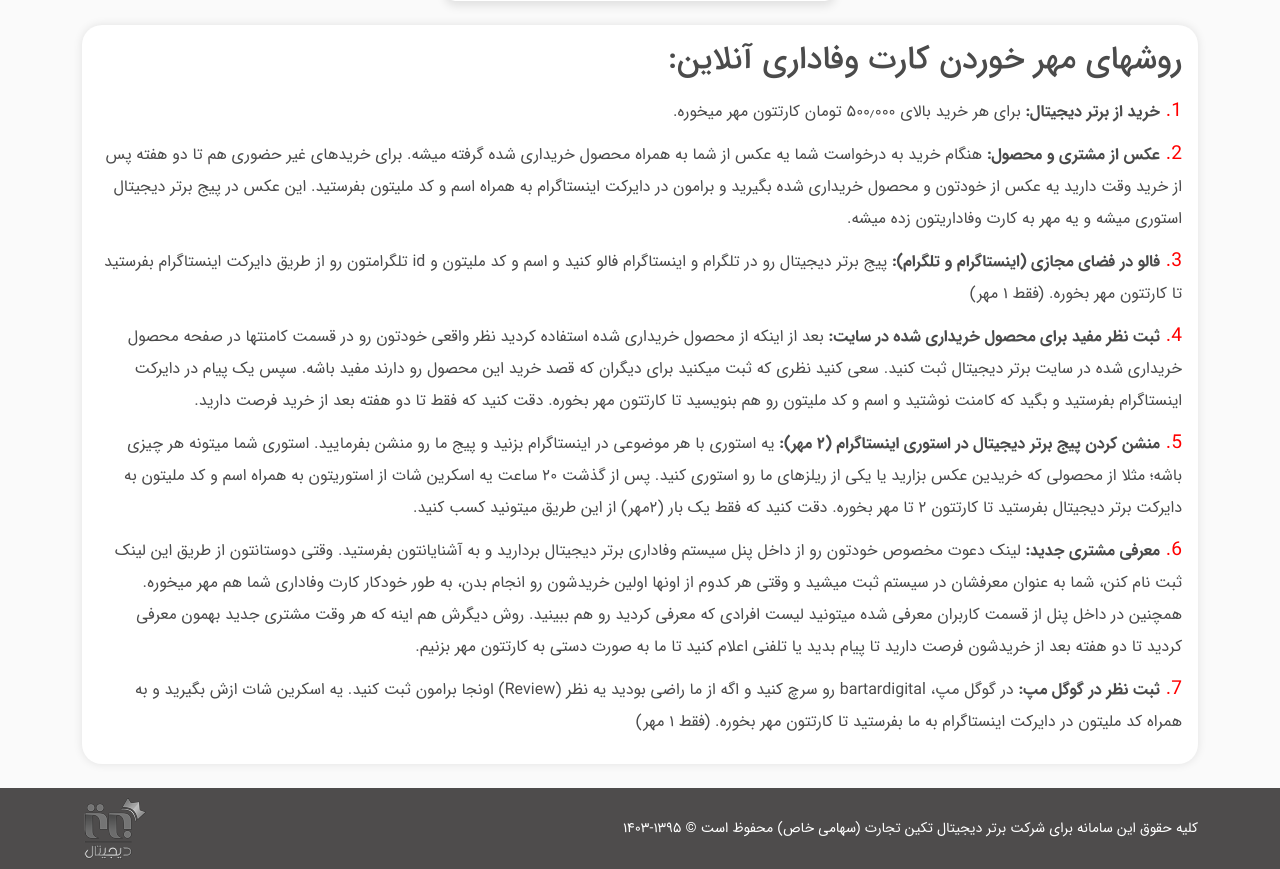
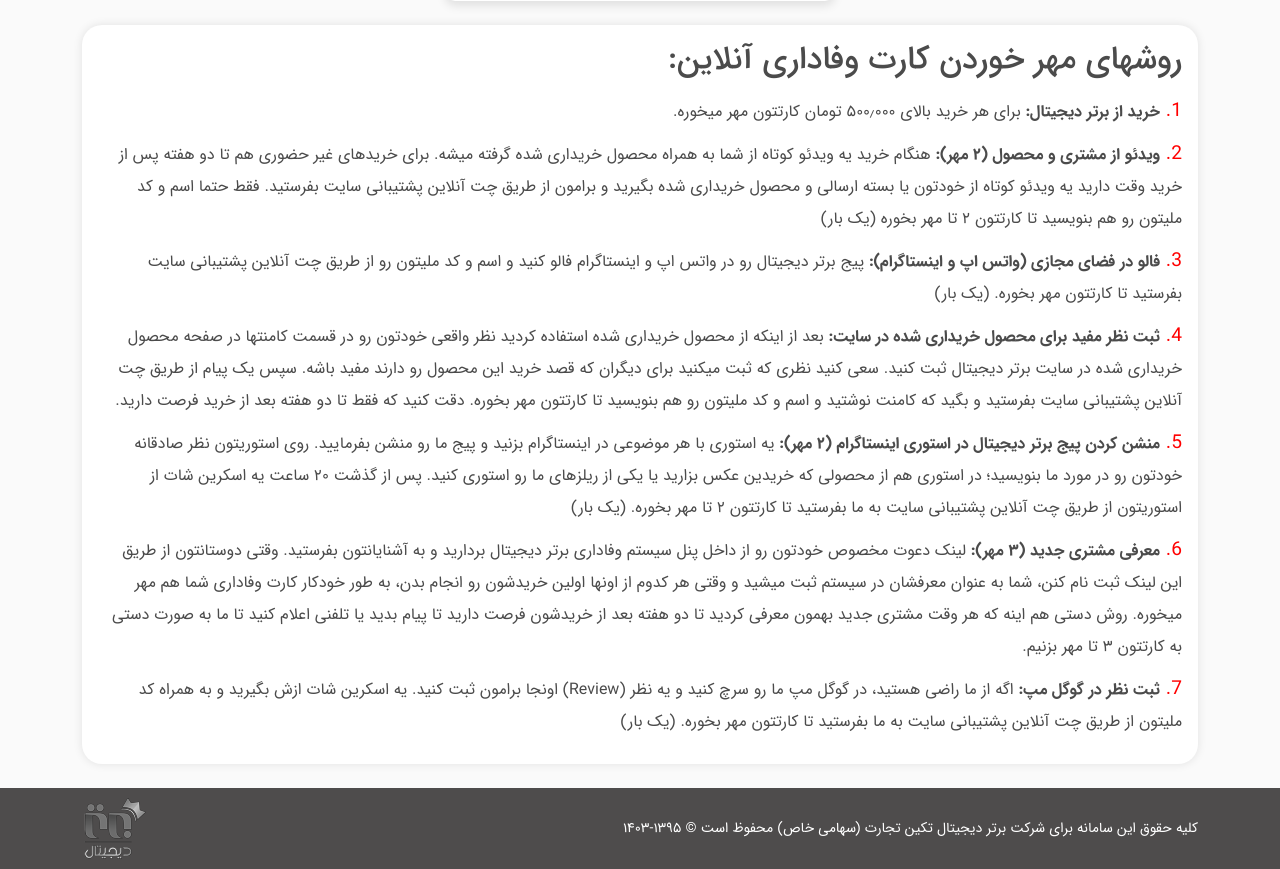
Before and after one commit to sakhoshdel/vafadari, a Django app: page / in a window 1280 px wide. Shown: the part 565-1434 px from the top of the page. Run offline with Django 4.2, Linux system fonts and the light colour scheme; data that the repository does not hold is empty; parts of the project's set-up code (start-up, migrations or seed data) failed here and were passed over; some libraries are stand-ins or nearby versions.

Commit message:
Update login.html
دلایل مهر زنی کارت وفاداری به روز شد

```diff
--- a/templates/account/login.html
+++ b/templates/account/login.html
@@ -172,17 +172,17 @@
     					<li>
     						<strong>خرید از برتر دیجیتال:</strong> برای هر خرید بالای ۵۰۰٫۰۰۰ تومان کارتتون مهر میخوره.
     					</li>
-    					<li><strong>عکس از مشتری و محصول:</strong> هنگام خرید به درخواست شما یه عکس از شما به همراه محصول خریداری شده گرفته میشه. برای خریدهای غیر حضوری هم تا دو هفته پس از خرید وقت دارید یه عکس از خودتون و محصول خریداری شده بگیرید و برامون در دایرکت اینستاگرام به همراه اسم و کد ملیتون بفرستید. این عکس در پیج برتر دیجیتال استوری میشه و یه مهر به کارت وفاداریتون زده میشه.</li>
+    					<li><strong>ویدئو از مشتری و محصول (۲ مهر):</strong> هنگام خرید یه ویدئو کوتاه از شما به همراه محصول خریداری شده گرفته میشه. برای خریدهای غیر حضوری هم تا دو هفته پس از خرید وقت دارید یه ویدئو کوتاه از خودتون یا بسته ارسالی و محصول خریداری شده بگیرید و برامون از طریق چت آنلاین پشتیبانی سایت بفرستید. فقط حتما اسم و کد ملیتون رو هم بنویسید تا کارتتون ۲ تا مهر بخوره (یک بار)</li>
 
-    					<li><strong>فالو در فضای مجازی (اینستاگرام و تلگرام):</strong> پیج برتر دیجیتال رو در تلگرام و اینستاگرام فالو کنید و اسم و کد ملیتون و id تلگرامتون رو از طریق دایرکت اینستاگرام بفرستید تا کارتتون مهر بخوره. (فقط ۱ مهر)</li>
+                    			<li><strong>فالو در فضای مجازی (واتس اپ و اینستاگرام):</strong> پیج برتر دیجیتال رو در واتس اپ و اینستاگرام فالو کنید و اسم و کد ملیتون رو از طریق چت آنلاین پشتیبانی سایت بفرستید تا کارتتون مهر بخوره. (یک بار)</li>
 
-    					<li><strong>ثبت نظر مفید برای محصول خریداری شده در سایت:</strong> بعد از اینکه از محصول خریداری شده استفاده کردید نظر واقعی خودتون رو در قسمت کامنتها در صفحه محصول خریداری شده در سایت برتر دیجیتال ثبت کنید. سعی کنید نظری که ثبت میکنید برای دیگران که قصد خرید این محصول رو دارند مفید باشه. سپس یک پیام در دایرکت اینستاگرام بفرستید و بگید که کامنت نوشتید و اسم و کد ملیتون رو هم بنویسید تا کارتتون مهر بخوره. دقت کنید که فقط تا دو هفته بعد از خرید فرصت دارید.</li>
+                    			<li><strong>ثبت نظر مفید برای محصول خریداری شده در سایت:</strong> بعد از اینکه از محصول خریداری شده استفاده کردید نظر واقعی خودتون رو در قسمت کامنتها در صفحه محصول خریداری شده در سایت برتر دیجیتال ثبت کنید. سعی کنید نظری که ثبت میکنید برای دیگران که قصد خرید این محصول رو دارند مفید باشه. سپس یک پیام از طریق چت آنلاین پشتیبانی سایت بفرستید و بگید که کامنت نوشتید و اسم و کد ملیتون رو هم بنویسید تا کارتتون مهر بخوره. دقت کنید که فقط تا دو هفته بعد از خرید فرصت دارید.</li>
 
-    					<li><strong>منشن کردن پیج برتر دیجیتال در استوری اینستاگرام (۲ مهر):</strong> یه استوری با هر موضوعی در اینستاگرام بزنید و پیج ما رو منشن بفرمایید. استوری شما میتونه هر چیزی باشه؛ مثلا از محصولی که خریدین عکس بزارید یا یکی از ریلزهای ما رو استوری کنید. پس از گذشت ۲۰ ساعت یه اسکرین شات از استوریتون به همراه اسم و کد ملیتون به دایرکت برتر دیجیتال بفرستید تا کارتتون ۲ تا مهر بخوره. دقت کنید که فقط یک بار (۲مهر) از این طریق میتونید کسب کنید.</li>
+                    			<li><strong>منشن کردن پیج برتر دیجیتال در استوری اینستاگرام (۲ مهر):</strong> یه استوری با هر موضوعی در اینستاگرام بزنید و پیج ما رو منشن بفرمایید. روی استوریتون نظر صادقانه خودتون رو در مورد ما بنویسید؛ در استوری هم از محصولی که خریدین عکس بزارید یا یکی از ریلزهای ما رو استوری کنید. پس از گذشت ۲۰ ساعت یه اسکرین شات از استوریتون از طریق چت آنلاین پشتیبانی سایت به ما بفرستید تا کارتتون ۲ تا مهر بخوره. (یک بار)</li>
 
-    					<li><strong>معرفی مشتری جدید:</strong> لینک دعوت مخصوص خودتون رو از داخل پنل سیستم وفاداری برتر دیجیتال بردارید و به آشنایانتون بفرستید. وقتی دوستانتون از طریق این لینک ثبت نام کنن، شما به عنوان معرفشان در سیستم ثبت میشید و وقتی هر کدوم از اونها اولین خریدشون رو انجام بدن، به طور خودکار کارت وفاداری شما هم مهر میخوره. همچنین در داخل پنل از قسمت کاربران معرفی شده میتونید لیست افرادی که معرفی کردید رو هم ببینید. روش دیگرش هم اینه که هر وقت مشتری جدید بهمون معرفی کردید تا دو هفته بعد از خریدشون فرصت دارید تا پیام بدید یا تلفنی اعلام کنید تا ما به صورت دستی به کارتتون مهر بزنیم.</li>
+                    			<li><strong>معرفی مشتری جدید (۳ مهر):</strong> لینک دعوت مخصوص خودتون رو از داخل پنل سیستم وفاداری برتر دیجیتال بردارید و به آشنایانتون بفرستید. وقتی دوستانتون از طریق این لینک ثبت نام کنن، شما به عنوان معرفشان در سیستم ثبت میشید و وقتی هر کدوم از اونها اولین خریدشون رو انجام بدن، به طور خودکار کارت وفاداری شما هم مهر میخوره. روش دستی هم اینه که هر وقت مشتری جدید بهمون معرفی کردید تا دو هفته بعد از خریدشون فرصت دارید تا پیام بدید یا تلفنی اعلام کنید تا ما به صورت دستی به کارتتون ۳ تا مهر بزنیم.</li>
 
-    					<li><strong>ثبت نظر در گوگل مپ: </strong> در گوگل مپ، bartardigital رو سرچ کنید و اگه از ما راضی بودید یه نظر (Review) اونجا برامون ثبت کنید. یه اسکرین شات ازش بگیرید و به همراه کد ملیتون در دایرکت اینستاگرام به ما بفرستید تا کارتتون مهر بخوره. (فقط ۱ مهر)</li>
+                    			<li><strong>ثبت نظر در گوگل مپ:</strong> اگه از ما راضی هستید، در گوگل مپ ما رو سرچ کنید و یه نظر (Review) اونجا برامون ثبت کنید. یه اسکرین شات ازش بگیرید و به همراه کد ملیتون از طریق چت آنلاین پشتیبانی سایت به ما بفرستید تا کارتتون مهر بخوره. (یک بار)</li>
 
     				</ol >
     			</section>
```
